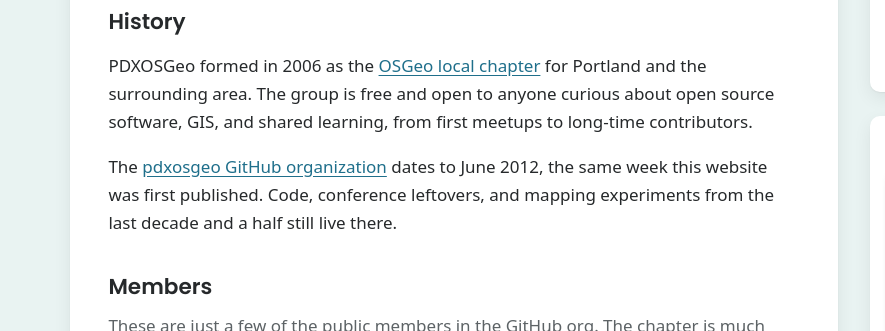
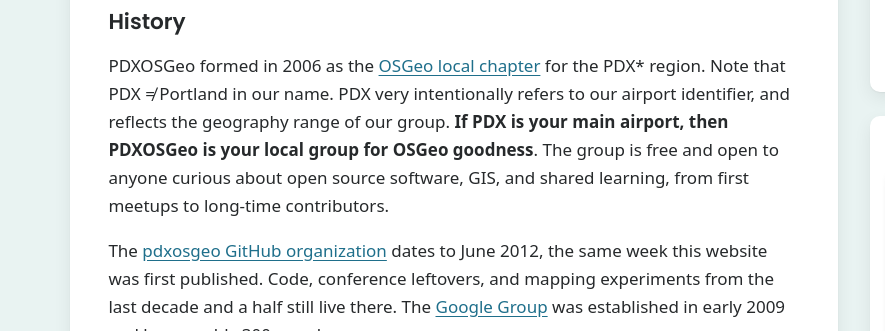
Before and after one commit to pdxosgeo/pdxosgeoweb, an Astro site: page /about in a window 1280 px wide. Shown: the part 621-952 px from the top of the page, 0-885 px from the left. Built offline with nearby package versions, Linux system fonts and the light colour scheme; Astro itself is replaced by a stand-in of ours.

Commit message:
Update about.astro

```diff
--- a/src/pages/about.astro
+++ b/src/pages/about.astro
@@ -61,12 +61,12 @@ const events = [
   <section class="about-section prose">
     <h2>History</h2>
     <p>
-      PDXOSGeo formed in 2006 as the <a href="https://www.osgeo.org/local-chapters/pdxosgeo/">OSGeo local chapter</a> for Portland and the surrounding area. The group is free and open to anyone curious about
+      PDXOSGeo formed in 2006 as the <a href="https://www.osgeo.org/local-chapters/pdxosgeo/">OSGeo local chapter</a> for the PDX* region. Note that PDX ≠ Portland in our name. PDX very intentionally refers to our airport identifier, and reflects the geography range of our group. <strong>If PDX is your main airport, then PDXOSGeo is your local group for OSGeo goodness</strong>. The group is free and open to anyone curious about
       open source software, GIS, and shared learning, from first meetups to long-time contributors.
     </p>
     <p>
       The <a href="https://github.com/pdxosgeo">pdxosgeo GitHub organization</a> dates to June 2012, the same week this website was first published. Code, conference leftovers, and mapping
-      experiments from the last decade and a half still live there.
+      experiments from the last decade and a half still live there. The <a href="https://groups.google.com/g/pdx-osgeo">Google Group</a> was established in early 2009 and has roughly 300 members.
     </p>
   </section>
 
```
